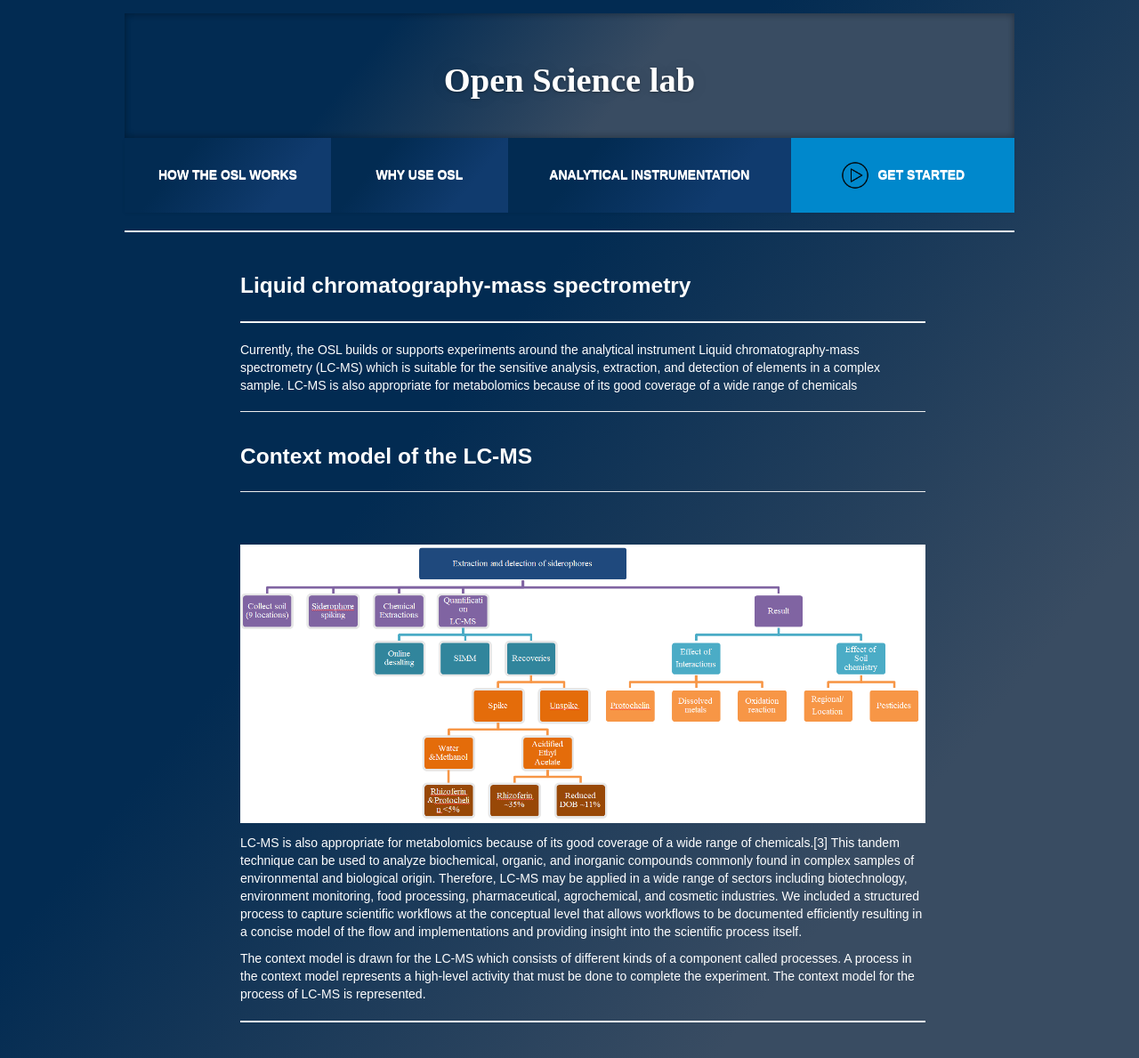
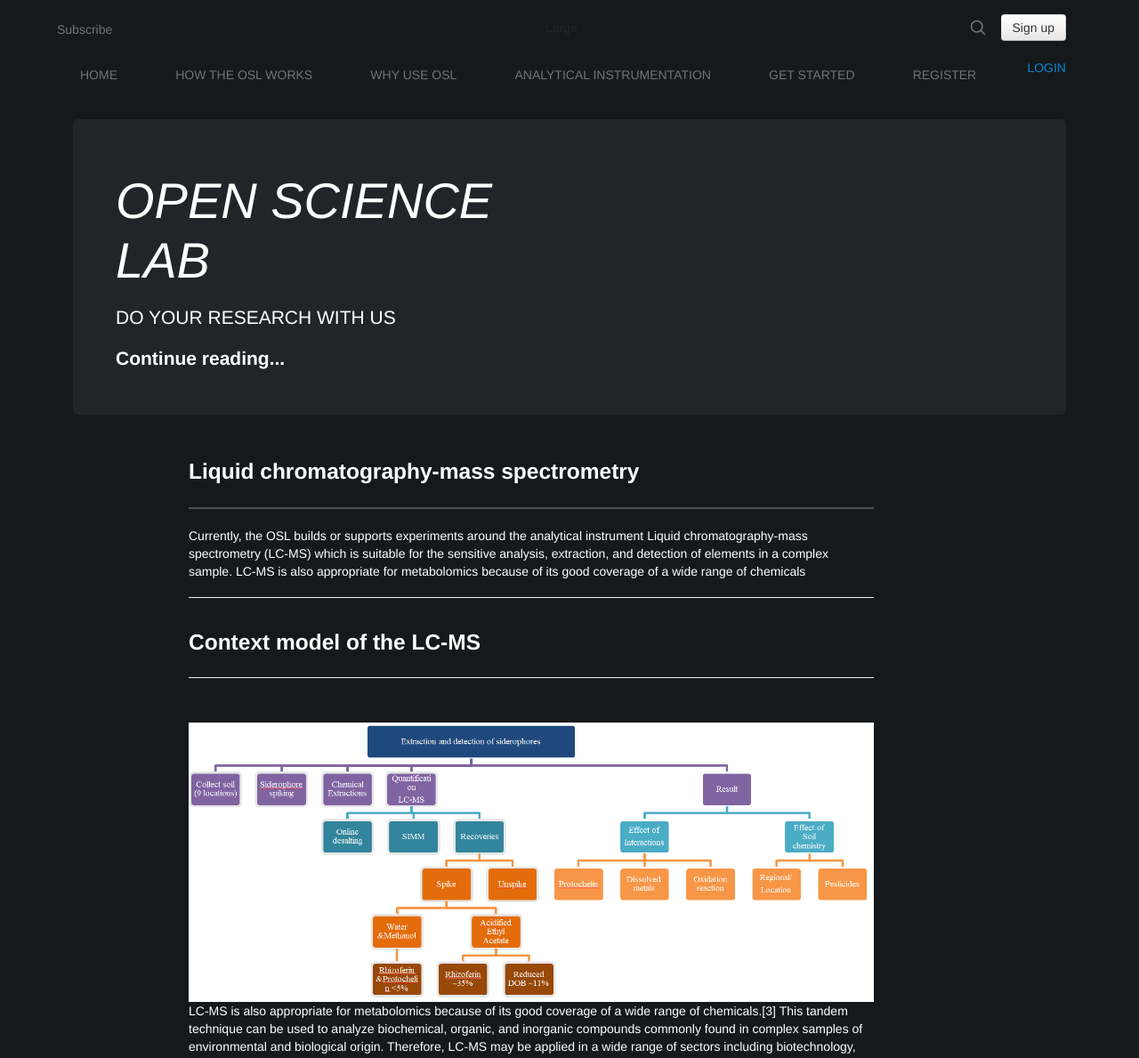
Before and after one commit to prateekmohanty63/OPEN_SCIENCE_LAB, a Django app: page /research1/ in a window 1280 px wide. Shown: the top 1189 px of the page at 89% size. Run offline with Django 4.2, Linux system fonts and the light colour scheme; some libraries are stand-ins or nearby versions.

Commit message:
Feat(Instrumentation) Instrumentation page ready

```diff
--- a/researchLab/templates/index.html
+++ b/researchLab/templates/index.html
@@ -39,7 +39,7 @@
 					<li class="active"><a href="index.html">HOME</a></li>
 					<li><a href="{% url 'work1' %}">HOW THE OSL WORKS</a></li>
 					<li><a href="{% url 'use1' %}">WHY USE OSL</a></li>
-					<li><a href="{% url 'instrumentation' %}">ANALYTICAL INSTRUMENTATION</a></li>
+					<li><a href="{% url 'instrumentation1' %}">ANALYTICAL INSTRUMENTATION</a></li>
 					<li><a href="{% url 'expirement1' %}">GET STARTED</a></li>
 					<li><a href="{% url 'registration' %}">REGISTER</a></li>
 
--- a/researchLab/templates/instrumentation-1.html
+++ b/researchLab/templates/instrumentation-1.html
@@ -1,114 +1,70 @@
 {% load static %}
 
-
-<!DOCTYPE html>
+<!doctype html>
 <html lang="en">
   <head>
     <meta charset="utf-8">
-      <title>Research</title>
-      <meta name="viewport" content="width=device-width, initial-scale=1.0">
-      <meta name="description" content="Research Lab, Home, Velit Aliquet Sagittis University">
-      <meta name="author" content="">
-      <!-- Le styles -->
+    <meta name="viewport" content="width=device-width, initial-scale=1">
+    <title>Perform expirement</title>
+    <link href="https://cdn.jsdelivr.net/npm/bootstrap@5.2.3/dist/css/bootstrap.min.css" rel="stylesheet" integrity="sha384-rbsA2VBKQhggwzxH7pPCaAqO46MgnOM80zW1RWuH61DGLwZJEdK2Kadq2F9CUG65" crossorigin="anonymous">
     <link href="{% static 'css/bootstrap.min.css' %}" rel="stylesheet">
     <link href="{% static 'css/bootstrap-responsive.min.css' %}" rel="stylesheet">
-      <link href="{% static 'css/theme.css' %}" rel="stylesheet">
-      <link href="{% static 'css/style.css' %}" rel="stylesheet">
+
     </head>
-   <body>
+
+    <body cz-shortcut-listen="true">
 
       <div class="container">
-         <!-- <button
-            style="padding: 0.6em 1em; margin: 0.5em; position: sticky; top: 0; right: 0; transform: translateX(700%);">
-            <img src="{% static 'img/playButton-1.png' %}" style="height: 1rem; width: 1rem;" alt="">
-               GET STARTED
-         </button> -->
+        <header class="blog-header lh-1 py-3">
+          <div class="row flex-nowrap justify-content-between align-items-center">
+            <div class="col-4 pt-1">
+              <a class="link-secondary" href="#">Subscribe</a>
+            </div>
+            <div class="col-4 text-center">
+              <a class="blog-header-logo text-dark" href="#">Large</a>
+            </div>
+            <div class="col-4 d-flex justify-content-end align-items-center">
+              <a class="link-secondary" href="#" aria-label="Search">
+                <svg xmlns="http://www.w3.org/2000/svg" width="20" height="20" fill="none" stroke="currentColor" stroke-linecap="round" stroke-linejoin="round" stroke-width="2" class="mx-3" role="img" viewBox="0 0 24 24"><title>Search</title><circle cx="10.5" cy="10.5" r="7.5"></circle><path d="M21 21l-5.2-5.2"></path></svg>
+              </a>
+              <a class="btn btn-sm btn-outline-secondary" href="#">Sign up</a>
+            </div>
+          </div>
+        </header>
 
-         <!-- <img src="{% static 'img/playButton-1.png' %}" style="margin-right: 1.5rem;" alt=""> -->
+        <div class="nav-scroller py-1 mb-2">
+          <nav class="nav d-flex justify-content-between">
+            <a class="p-2 link-secondary" href="#">HOME</a>
+            <a class="p-2 link-secondary" href="#">HOW THE OSL WORKS</a>
+            <a class="p-2 link-secondary" href="#">WHY USE OSL</a>
+            <a class="p-2 link-secondary" href="#">ANALYTICAL INSTRUMENTATION</a>
+            <a class="p-2 link-secondary" href="#">GET STARTED</a>
+            <a class="p-2 link-secondary" href="#">REGISTER</a>
 
-         <header class="jumbotron subhead" id="overview"
-            style="border: black;background:linear-gradient(129deg, rgba(2,43,82,1) 28%, rgba(57,76,98,1) 57%);display: flex;justify-content: space-around;">
+            {% if user.is_authenticated %}
+            <li><a href="{% url 'logout' %}">LOGOUT</a></li>
 
-            <!-- <p class="lead">Indian Institute of Science </p> -->
-              <!-- <img src="{% static 'img/logoFinal.jpg' %}" alt="" width="20%" height="10%" style="display: flex;justify-content: flex-start;"> -->
-            <h1 style="  font-family: 'Times New Roman', Times, serif;">Open Science lab</h1>
-            <!-- <img src="{% static 'img/logoFinal.jpg' %}" alt=""> -->
+             {% else %}
+             <li><a href="{% url 'login' %}">LOGIN</a></li>
 
-         </header>
-         <div class="masthead" style="border: black;">
-            <div class="navbar" style="border: black;">
-               <div class="navbar-inner" style="border: black;">
-                  <div class="container" style="border: black;">
-                     <ul class="nav" style="margin-top: 0;">
-                        <li
-                           style="background:linear-gradient(129deg, rgba(2,43,82,1) 28%, rgba(16,59,110,1) 75%);border:none ;margin: 2rem;">
-                           <a href="{% url 'work' %}"> <span style="color: white;">HOW THE OSL WORKS</span> </a>
-                        </li>
-                        <li
-                           style="background:linear-gradient(129deg, rgba(2,43,82,1) 28%, rgba(16,59,110,1) 75%); border:none ;margin: 2rem;">
-                           <a href="{% url 'use' %}"><span style="color: white;padding: 1rem;">WHY USE OSL</span></a>
-                        </li>
+             {% endif %}
 
-                        <li
-                           style="background:linear-gradient(129deg, rgba(2,43,82,1) 28%, rgba(16,59,110,1) 75%);border: none;">
-                           <a href="{% url 'instrumentation' %}"><span style="color: white;">ANALYTICAL
-                                 INSTRUMENTATION</span> </a>
-                        </li>
+          </nav>
+        </div>
+      </div>
 
-                        <!-- <li style="background:linear-gradient(129deg, rgba(2,43,82,1) 28%, rgba(16,59,110,1) 75%); box-shadow: 5px 5px 0.5px black;"><a
-                              style="display: flex; justify-content: center; align-items: center; "
-                              href="{% url 'instrumentation' %}">
-                              <img src="{% static 'img/play.svg' %}" style="height: 1rem; width: 1rem; color: white;" alt="">
-
-                              <svg xmlns="http://www.w3.org/2000/svg" shape-rendering="geometricPrecision"
-                                 text-rendering="geometricPrecision" image-rendering="optimizeQuality" fill-rule="evenodd"
-                                 clip-rule="evenodd" viewBox="0 0 512 512"  style="height: 1rem; width: 1rem; margin: 0; color: white;">
-                                 <path fill-rule="nonzero" fill="#fffff"
-                                    d="M255.99 0c70.68 0 134.7 28.66 181.02 74.98C483.33 121.3 512 185.31 512 256c0 70.68-28.67 134.69-74.99 181.01C390.69 483.33 326.67 512 255.99 512S121.3 483.33 74.98 437.01C28.66 390.69 0 326.68 0 256c0-70.67 28.66-134.7 74.98-181.02C121.3 28.66 185.31 0 255.99 0zm77.4 269.81c13.75-8.88 13.7-18.77 0-26.63l-110.27-76.77c-11.19-7.04-22.89-2.9-22.58 11.72l.44 154.47c.96 15.86 10.02 20.21 23.37 12.87l109.04-75.66zm79.35-170.56c-40.1-40.1-95.54-64.92-156.75-64.92-61.21 0-116.63 24.82-156.74 64.92-40.1 40.11-64.92 95.54-64.92 156.75 0 61.22 24.82 116.64 64.92 156.74 40.11 40.11 95.53 64.93 156.74 64.93 61.21 0 116.65-24.82 156.75-64.93 40.11-40.1 64.93-95.52 64.93-156.74 0-61.22-24.82-116.64-64.93-156.75z" />
-                              </svg>
-                              <span style="color: white;">GET STARTED</span>
-                           </a></li> -->
-                        <li style="background-color:#08c; margin-left: 10px; padding: 1rem;">
-                           <a href="{% url 'expirement' %}">
-                           <img src="{% static 'img/playButton-1.png' %}" style="height: 2rem; width: 2rem; " alt="">
-                           <span style="color: white; margin-left: 6px;">GET STARTED</span>
-                        </a>
-                        </li>
+      <main class="container">
+        <div class="p-4 p-md-5 mb-4 rounded text-bg-dark">
+          <div class="col-md-6 px-0">
+            <h1 class="display-4 fst-italic">OPEN SCIENCE LAB</h1>
+            <p class="lead my-3">DO YOUR RESEARCH WITH US</p>
+            <p class="lead mb-0"><a href="#" class="text-white fw-bold">Continue reading...</a></p>
+          </div>
+        </div>
 
 
-                        <!-- <li><a href="{% url 'expirement' %}">Expirement</a></li>
-                              <li><a href="{% url 'publication' %}">Publications</a></li>
-                              <li><a href="{% url 'gallery' %}">Gallery</a></li>
-                              <li><a href="{% url 'news' %}">News</a></li>
-                              <li><a href="{% url 'teaching' %}">Teaching</a></li>
-                              <li><a href="{% url 'contact' %}">Contact</a></li> -->
+        <!-- contect section -->
 
-                        <!-- <li style="background-color: black; height: 3rem;">
-
-
-                              </li> -->
-
-
-                     </ul>
-                  </div>
-               </div>
-            </div>
-         </div>
-         <hr>
-         <!-- <div class="row-fluid">
-            <div class="span3 bs-docs-sidebar" id="navparent">
-               <ul class="nav nav-list bs-docs-sidenav" data-spy="affix" data-offset-top="200" data-offset-bottom="260">
-                  <li><a href="#statemet"> Lorem Ipsum </a></li>
-                  <li><a href="#nano"> Enim Raesent Elementum </a></li>
-                  <li><a class="subhead" href="#Penatibus"> Penatibus </a></li>
-                  <li><a class="subhead" href="#QuamIdLeo"> Quam Id Leo  </a></li>
-                  <li><a class="subhead" href="#Ullamcorper"> Ullamcorper </a></li>
-                  <li><a href="#Facilisis">Facilisis</a></li>
-                  <li><a class="subhead" href="#Volutpat"> Volutpat </a></li>
-                  <li><a class="subhead" href="#ElementumTempus"> Elementum Tempus </a></li>
-                  <li><a class="subhead" href="#FacilisisMagna"> Facilisis Magna </a></li>
-               </ul>
-            </div> -->
         <div class="span8 offset1">
          <section id="statemet">
             <div class="page-header">
@@ -129,7 +85,7 @@
                      <br/>
                      <img src="{% static 'images/contextModel.png' %}" class="float-right" alt="Penatibus"/>
                      <p>
-                              LC-MS is also appropriate for metabolomics because of its good coverage of a wide range of chemicals.[3] This tandem technique can be used to analyze biochemical, organic, and inorganic compounds commonly found in complex samples of environmental and biological origin. Therefore, LC-MS may be applied in a wide range of sectors including biotechnology, environment monitoring, food processing, pharmaceutical, agrochemical, and cosmetic industries. We included a structured process to capture scientific workflows at the conceptual level that allows workflows to be documented efficiently resulting in a concise model of the flow and implementations and providing insight into the scientific process itself.
+                        LC-MS is also appropriate for metabolomics because of its good coverage of a wide range of chemicals.[3] This tandem technique can be used to analyze biochemical, organic, and inorganic compounds commonly found in complex samples of environmental and biological origin. Therefore, LC-MS may be applied in a wide range of sectors including biotechnology, environment monitoring, food processing, pharmaceutical, agrochemical, and cosmetic industries. We included a structured process to capture scientific workflows at the conceptual level that allows workflows to be documented efficiently resulting in a concise model of the flow and implementations and providing insight into the scientific process itself.
                      </p>
                      <p>
                         The context model is drawn for the LC-MS which consists of different kinds of a component called processes. A process in the context model represents a high-level activity that must be done to complete the experiment. The context model for the process of LC-MS is represented.
@@ -193,50 +149,58 @@
 
 
                </div>
+
+
+
+        <!-- <div class="row mb-2">
+          <div class="col-md-6">
+            <div class="row g-0 border rounded overflow-hidden flex-md-row mb-4 shadow-sm h-md-250 position-relative">
+              <div class="col p-4 d-flex flex-column position-static">
+                <strong class="d-inline-block mb-2 text-primary">World</strong>
+                <h3 class="mb-0">Featured post</h3>
+                <div class="mb-1 text-muted">Nov 12</div>
+                <p class="card-text mb-auto">This is a wider card with supporting text below as a natural lead-in to additional content.</p>
+                <a href="#" class="stretched-link">Continue reading</a>
               </div>
-               </section>
-               <hr>
+              <div class="col-auto d-none d-lg-block">
+                <svg class="bd-placeholder-img" width="200" height="250" xmlns="http://www.w3.org/2000/svg" role="img" aria-label="Placeholder: Thumbnail" preserveAspectRatio="xMidYMid slice" focusable="false"><title>Placeholder</title><rect width="100%" height="100%" fill="#55595c"></rect><text x="50%" y="50%" fill="#eceeef" dy=".3em">Thumbnail</text></svg>
               </div>
             </div>
           </div>
-      <footer id="footer">
-         <div class="container-fluid">
-            <div class="row-fluid">
-               <div class="span5">
-                  <h3>Contact Information</h3>
-                  <p><b>Office Hours: </b>Monday-Friday (8.00am - 5.00pm)</p>
-                  <p><b>Phone: </b>999-999-9999</p>
-                  <p><b>Cell: </b>999-999-9999</p>
-                  <a href="mailto:your.email@uni.edu">Email</a>
+          <div class="col-md-6">
+            <div class="row g-0 border rounded overflow-hidden flex-md-row mb-4 shadow-sm h-md-250 position-relative">
+              <div class="col p-4 d-flex flex-column position-static">
+                <strong class="d-inline-block mb-2 text-success">Design</strong>
+                <h3 class="mb-0">Post title</h3>
+                <div class="mb-1 text-muted">Nov 11</div>
+                <p class="mb-auto">This is a wider card with supporting text below as a natural lead-in to additional content.</p>
+                <a href="#" class="stretched-link">Continue reading</a>
               </div>
-               <div class="span2">
-                  <a href="https://mybrandnewlogo.com/"><img src = "{% static 'images/finalLogo.png' %}" alt="research-lab-logo"/></a>
-               </div>
-               <div class="span5">
-                  <h3>Address</h3>
-                  <p>9999 Generic Research Laboratory<br>
-                     999 Fake Street Avenue<br>
-                     City, State<br>
-                     Country ZIP
-                  </p>
-                  <a href="http://maps.google.com/">Show Map</a>
+              <div class="col-auto d-none d-lg-block">
+                <svg class="bd-placeholder-img" width="200" height="250" xmlns="http://www.w3.org/2000/svg" role="img" aria-label="Placeholder: Thumbnail" preserveAspectRatio="xMidYMid slice" focusable="false"><title>Placeholder</title><rect width="100%" height="100%" fill="#55595c"></rect><text x="50%" y="50%" fill="#eceeef" dy=".3em">Thumbnail</text></svg>
               </div>
             </div>
           </div>
-      </footer>
+        </div> -->
 
-      <!-- Le javascript
-         ================================================== -->
-      <!-- Placed at the end of the document so the pages load faster -->
-      <script src="js/jquery-1.9.1.min.js"></script>
-      <script src="js/bootstrap.min.js"></script>
-      <script>
-         $(document).ready(function() {
-             $(document.body).scrollspy({
-                 target: "#navparent"
-             });
-         });
 
-      </script>
+
+      </main>
+
+
+
+      <!-- footer section -->
+
+
+
+
+
+      </body>
+
+    <script src="/docs/5.3/dist/js/bootstrap.bundle.min.js" integrity="sha384-w76AqPfDkMBDXo30jS1Sgez6pr3x5MlQ1ZAGC+nuZB+EYdgRZgiwxhTBTkF7CXvN" crossorigin="anonymous"></script>
+
+          <script src="https://cdn.jsdelivr.net/npm/feather-icons@4.28.0/dist/feather.min.js" integrity="sha384-uO3SXW5IuS1ZpFPKugNNWqTZRRglnUJK6UAZ/gxOX80nxEkN9NcGZTftn6RzhGWE" crossorigin="anonymous"></script><script src="https://cdn.jsdelivr.net/npm/chart.js@2.9.4/dist/Chart.min.js" integrity="sha384-zNy6FEbO50N+Cg5wap8IKA4M/ZnLJgzc6w2NqACZaK0u0FXfOWRRJOnQtpZun8ha" crossorigin="anonymous"></script><script src="dashboard.js"></script>
+
+          <script src="{% static 'js/expirement.js' %}"></script>
     </body>
 </html>
```
Also changed, not shown: researchLab/db.sqlite3. Lines whose indentation alone changed are shown as unchanged.
